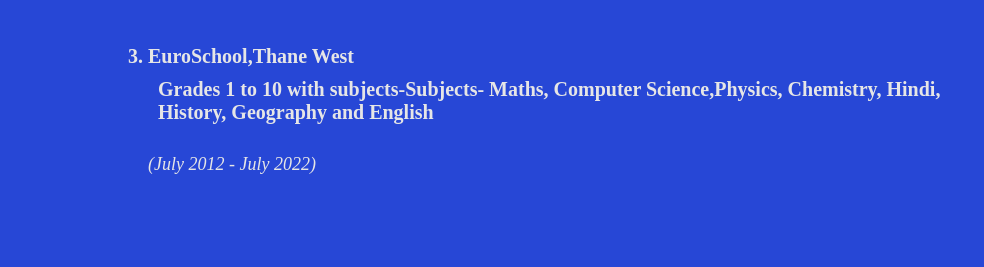
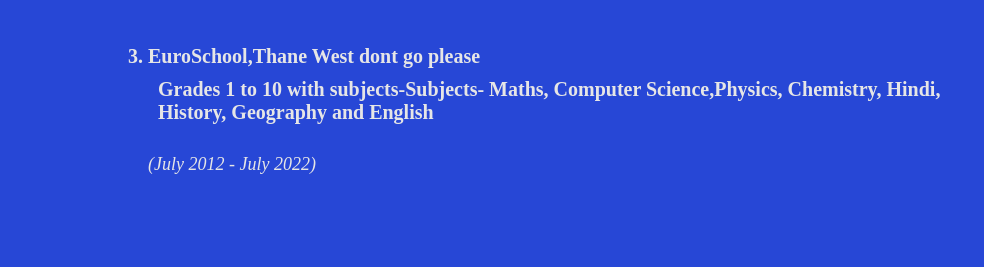
Before and after one commit to amaansingla/HTML-CSS-Portfolio, a plain HTML site: page Education.html in a window 1280 px wide. Shown: the part 775-1042 px from the top of the page, 0-984 px from the left. Drawn offline with Linux system fonts and the light colour scheme.

Commit message:
Update Education.html

```diff
--- a/Education.html
+++ b/Education.html
@@ -35,7 +35,7 @@
     </li>
 
     <li class="education_list">
-      EuroSchool,Thane West
+      EuroSchool,Thane West dont go please
       <img src="Euroschool logo.jpg" class="logo"><img>
       <p>Grades 1 to 10 with subjects-Subjects- Maths, Computer Science,Physics, Chemistry, Hindi, History, Geography and English</p>
       <h5>(July 2012 - July 2022)</h5>
```
